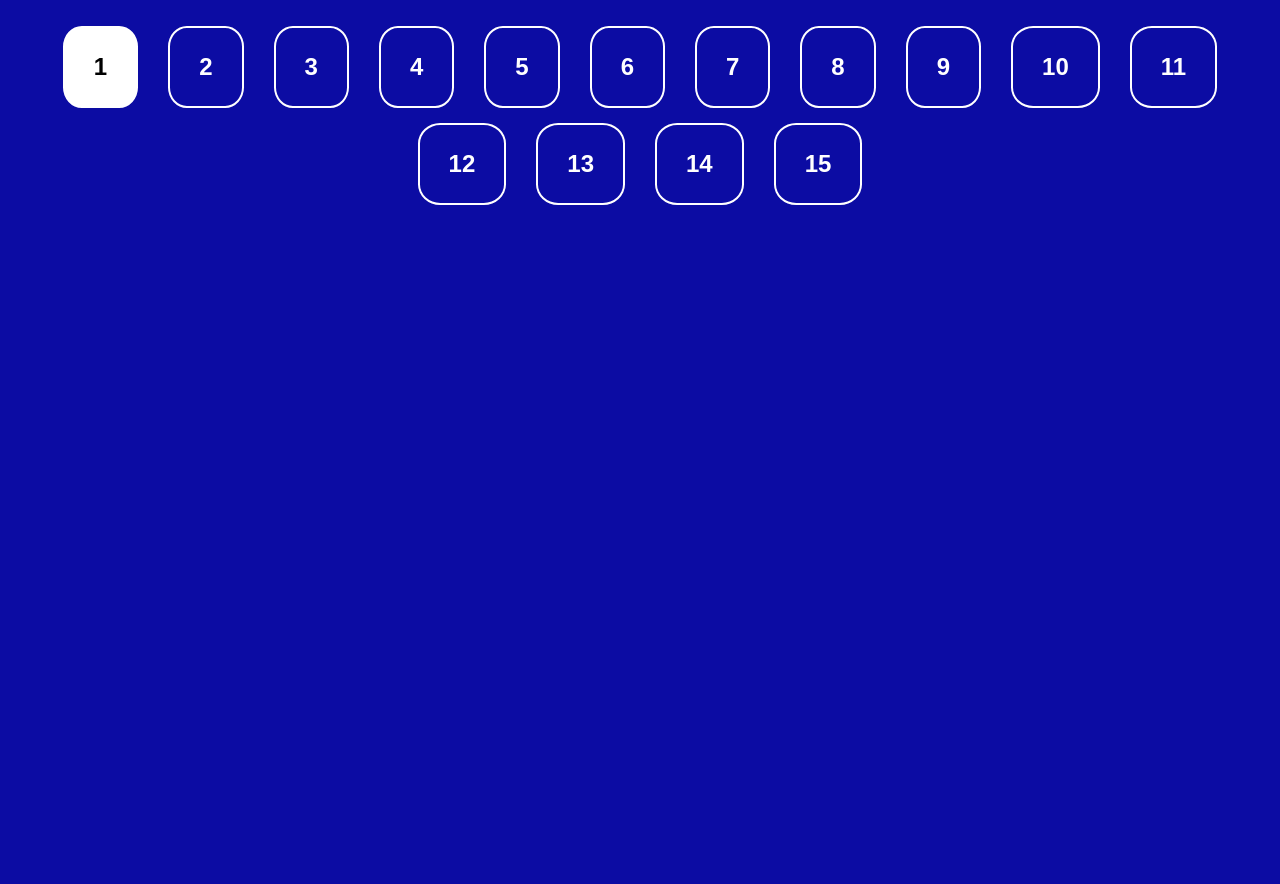
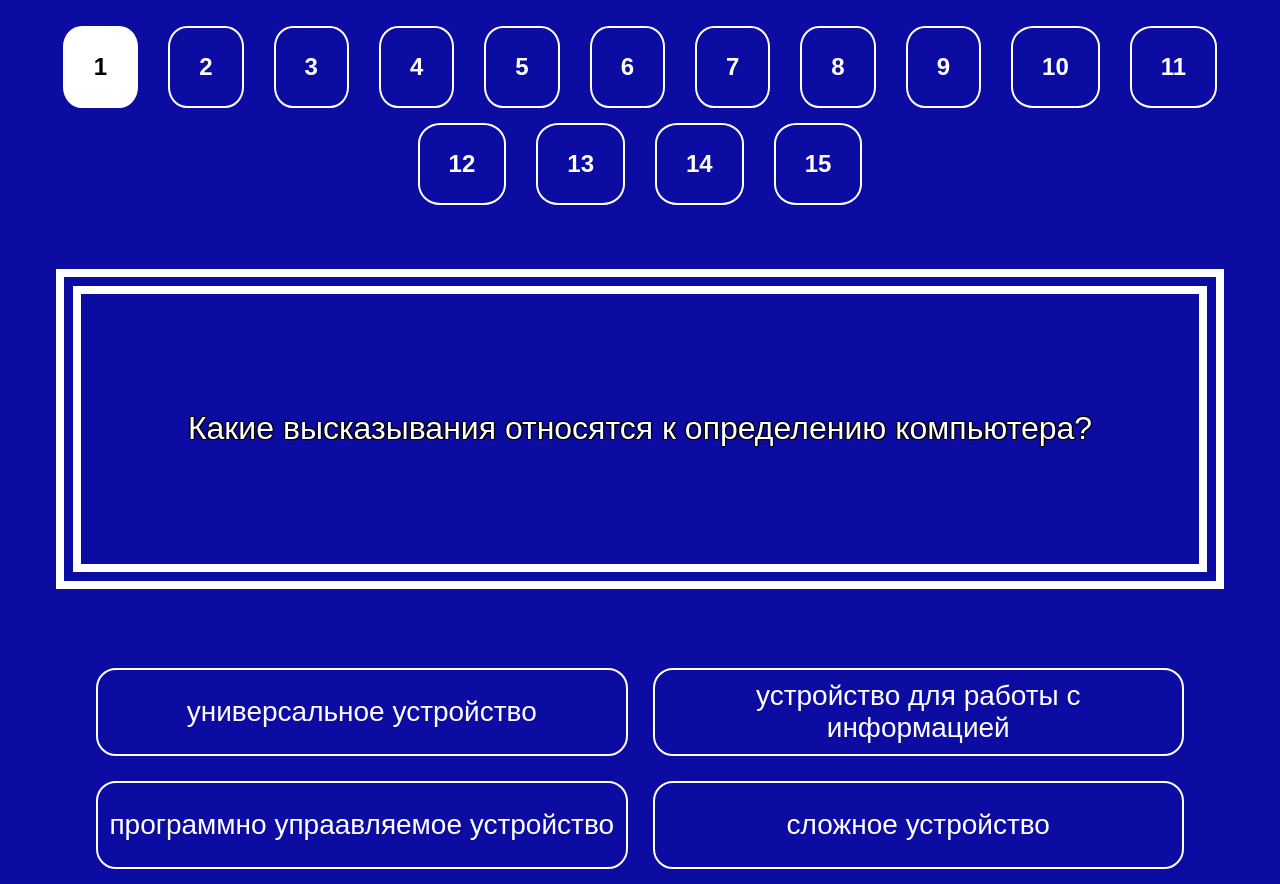
Before and after one commit to mifomen/questions, a website with bundled scripts: page src/index.html in a window 1280 px wide. Before the commit the page ends 800 px from the top, so only its background shows below. Built offline with nearby package versions, Linux system fonts and the light colour scheme; a web font is replaced by a local one.

Commit message:
rebuild functions

```diff
--- a/src/api.js
+++ b/src/api.js
@@ -1,12 +1,10 @@
 import { DATA,points } from './data.js';
-import { findItem,getRandomInt,renderAnswerArray } from './utils.js'
+import { findItem,renderTextQuestion,renderAnswerArray,clearQuestionArea } from './utils.js'
 
 const fremeInitGame = document.querySelector('.js-init-game');
 
-console.log(getRandomInt(1,2));
-
-
-
+document.querySelector('body').onselectstart = 'return false';
+document.querySelector('body').onmousedown = 'return false';
 
 const countQuestionBar = (countItems) => {
   const ul = document.createElement('ul');
@@ -18,11 +16,14 @@ const countQuestionBar = (countItems) => {
   for (const countItem of countItems) {
     let obj;
 
-    const li = document.createElement('li');
-    li.className = 'progress-bar__item';
-    li.textContent = `${countItem.id}`;
-    // li.addEventListener('click',)
-    li.onclick = (evt) => {
+    const button = document.createElement('button');
+    button.className = 'progress-bar__item';
+    button.textContent = `${countItem.id}`;
+    button.onselectstart = 'return false';
+    button.onmousedown = 'return false'
+    // button.addEventListener('click',)
+    button.onclick = (evt) => {
+      // evt.target.disabled = 'true';
       if (
         evt.target.classList.contains('progress-bar__item') &&
         !evt.target.classList.contains('progress-bar__item--active')
@@ -39,34 +40,25 @@ const countQuestionBar = (countItems) => {
       }
 
       obj = findItem(DATA,evt.target.textContent);
-
-      const span = document.createElement('span');
-      span.className = 'question-text';
-      span.innerHTML = obj.qustionText;
-      fremeInitGame.appendChild(span);
-      if (document.querySelector('.area-choose-answer')) {
-        document.querySelector('.area-choose-answer').remove();
-      }
-      const div = document.createElement('div');
-      if (obj.arrayAnswers <= 4) {
-        div.className = 'area-choose-answer grid-3x3';
-      } else {
-        div.className = 'area-choose-answer grid-2x2';
-      }
-      fremeInitGame.appendChild(div);
-      renderAnswerArray(div, obj.arrayAnswers);
+      clearQuestionArea();
+      renderTextQuestion(fremeInitGame,obj);
+      renderAnswerArray(fremeInitGame, obj.arrayAnswers);
     };
 
     //here fucntio n gen answers
-    ul.appendChild(li);
+    ul.appendChild(button);
   }
   // console.log(`obj.arrayAnswers=${obj.arrayAnswers}`);
   // renderAnswerArray(ul,obj.arrayAnswers);
-  document
-    .querySelector('.progress-bar__item')
-    .classList.add('progress-bar__item--active');
+  document.querySelector('.progress-bar__item').classList.add('progress-bar__item--active');
+    // const value = '1';
+    // console.log(`findItem(DATA,1.toString())=${findItem(DATA,'1')}`)
 
-  // const span = document.createElement('span');
+    renderTextQuestion(fremeInitGame,findItem(DATA,'1'));
+    const divUl = document.querySelector('.progress-bar')
+    renderAnswerArray(fremeInitGame,findItem(DATA,'1').arrayAnswers);
+
+    // const span = document.createElement('span');
   // span.className = 'question-text';
   // span.innerHTML = countItems[0].qustionText;
   // ul.appendChild(span);
--- a/src/data.js
+++ b/src/data.js
@@ -1,10 +1,10 @@
 const DATA  =[
   {
     id: 1,
-    qustionText: 'qustionTe xt1qustion Text1qustionText1q usti onText1qustionTe xt1qustionText1qus tionText1qustionText1qustionText 1qustionTe xt1qustio nText1qustionTe xt1qustionText1',
-    questionImg: 'test1',
-    questionAudio: 'name1',
-    arrayAnswers: ['test', 'otvet2', 'otver3', 'otet4'],
+    qustionText: 'Какие высказывания относятся к определению компьютера?',
+    questionImg: '',
+    questionAudio: '',
+    arrayAnswers: ['универсальное устройство', 'устройство для работы с информацией', 'сложное устройство','программно упраавляемое устройство'],
   },
   {
     id: 2,
--- a/src/style.css
+++ b/src/style.css
@@ -91,7 +91,14 @@ h1 {
   border-radius: 25%;
   font-size: 24px;
   font-weight: bold;
+  color: var(--basic-white);
+  background-color: transparent;
 }
+
+.progress-bar__item:disabled {
+  background-color: darkorange;
+}
+
 
 .progress-bar__item:hover {
   color: var(--basic-black);
@@ -107,11 +114,15 @@ h1 {
 .question-text {
   text-align: center;
   margin-top: 5%;
-  font-size: 28px;
+  font-size: 32px;
+  text-shadow: 1px 1px 1px var(--basic-black),
+  1px -1px 1px var(--basic-black),
+  -1px 1px 1px var(--basic-black),
+  -1px -1px 1px var(--basic-black);
   padding: 15px;
   border: 25px double var(--basic-white);
   width: 85%;
-  min-height: 40vh;
+  min-height: 30vh;
   display: flex;
   align-items: center;
   justify-content: center;
@@ -136,7 +147,14 @@ h1 {
   border: 2px solid var(--basic-white);
   padding: 10px;
   border-radius: 20px;
+  background-color: transparent;
   transition: 300ms;
+  color: var(--basic-white);
+  font-size: 28px;
+  display: flex;
+  justify-content: center;
+  align-items: center;
+
 }
 
 .answer:hover {
--- a/src/utils.js
+++ b/src/utils.js
@@ -9,19 +9,87 @@ const getRandomInt = (min, max) => {
   return Math.floor(Math.random() * ( max - min + 1 )) + min;
 };
 
-const shuffleArray = ( array   ) => {
-  array.sort(() => Math.random() - 0.5);
+const clearQuestionArea = () => {
+  if (document.querySelector('.area-choose-answer')) {
+    document.querySelector('.area-choose-answer').remove();
+  }
+  if (document.querySelector('.question-text')) {
+    document.querySelector('.question-text').remove();
+  }
+}
+
+const renderTextQuestion = (parent,data) => {
+  const span = document.createElement('span');
+  span.className = 'question-text';
+  span.innerHTML = data.qustionText;
+  span.onselectstart = 'return false';
+  span.onmousedown = 'return false';
+  parent.appendChild(span);
+}
+
+const shuffleArray = ( basicArray ) => {
+  let newArr = new Array();
+  for (let elementBasicArray of basicArray ) {
+    newArr.push(elementBasicArray);
+  }
+  return newArr.sort(() => Math.random() - 0.5);
+  // return newArr;
 };
 
-const renderAnswerArray = (parent, arrayAnswers) => {
-  const copyArrayAnswers = arrayAnswers;
-  shuffleArray(copyArrayAnswers);
-  for ( const answer of copyArrayAnswers ) {
-    const span = document.createElement('span');
-    span.className = 'answer';
-    span.textContent = answer;
-    parent.appendChild(span);
+// // установить значение для ключа
+// localStorage.test = 2;
+// // получить значение по ключу
+// alert( localStorage.test ); // 2
+// // удалить ключ
+// delete localStorage.test;
+
+const renderAnswerArray = (parent,item) => {
+  if (document.querySelector('.area-choose-answer')) {
+    document.querySelector('.area-choose-answer').remove();
   }
+
+  const div = document.createElement('div');
+  div.classList.add('area-choose-answer');
+  if ( item.length <= 4) {
+    div.classList.add('grid-2x2');
+  } else {
+    div.classList.add('grid-3x3');
+  }
+
+  for ( const answer of shuffleArray(item) ) {
+    const button = document.createElement('button');
+    button.type = 'button';
+    button.className = 'answer';
+    button.textContent = answer;
+    button.onselectstart="return false";
+    button.onmousedown="return false"
+
+    button.onclick = (evt) => {
+      evt.target.disabled = 'true';
+      document.querySelector('.question-text').remove();
+      document.querySelector('.area-choose-answer').remove();
+      document.querySelector('.progress-bar__item--active').disabled = 'true';
+
+      if ( item[0] === evt.target.textContent ) {
+        console.log(`item[0]=${item[0]}`);
+        console.log(`Вы выбрали 1 вариант ответа`);
+        localStorage.test = 2;
+      }
+
+      const allProgressItems = document.querySelectorAll('.progress-bar__item');
+      // console.log(`allProgressItem=${allProgressItem.length}`);
+      // allProgressItems[]
+
+      for ( let i=allProgressItems.length-1; i >=0; i--) {
+        allProgressItems[i].click()
+        // allProgressItems.style.cssText="background-color: black;"
+      }
+
+    };
+    div.appendChild(button);
+  }
+  parent.appendChild(div);
+
 };
 
-export {findItem,getRandomInt,renderAnswerArray};
+export {findItem,clearQuestionArea,renderTextQuestion,getRandomInt,renderAnswerArray};
```
